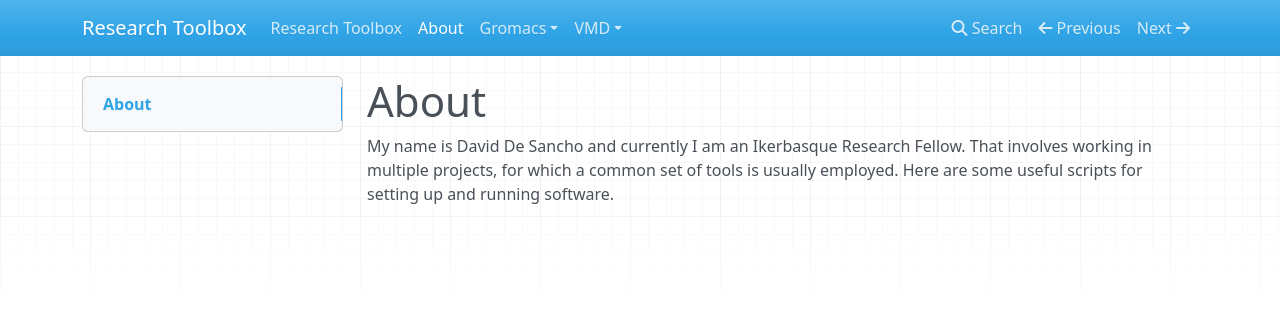
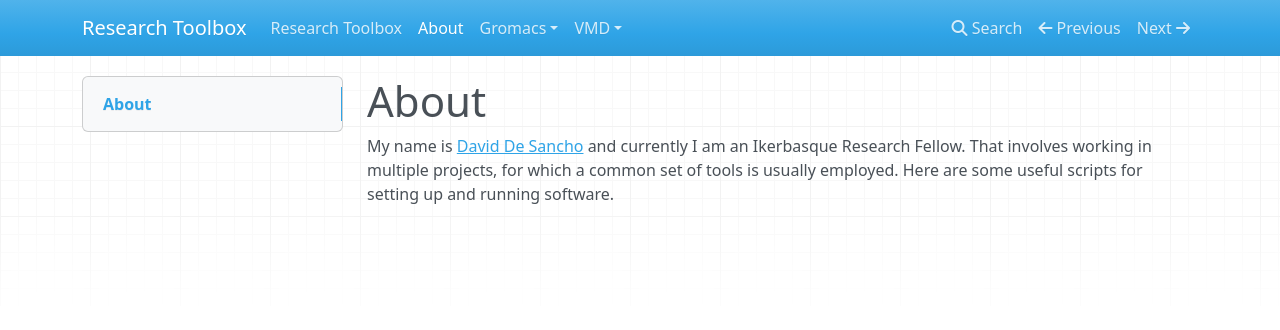
Before and after one commit to BioKT/ResDocs, an MkDocs documentation site: the page built from docs/about.md, in a window 1280 px wide. Shown: the top 330 px of the page. Built offline with MkDocs 1.6.1, drawn with Linux system fonts in a browser that asks for light colours; nearby versions of some CDN libraries; some of the changed lines change nothing that is shown.

Commit message:
link in my profile

```diff
--- a/docs/about.md
+++ b/docs/about.md
@@ -1,5 +1,6 @@
 # About
 
-My name is David De Sancho and currently I am an Ikerbasque Research Fellow.
+My name is [David De Sancho](https://sites.google.com/site/daviddesanchores/home)
+and currently I am an Ikerbasque Research Fellow.
 That involves working in multiple projects, for which a common set of tools is
 usually employed. Here are some useful scripts for setting up and running software.
```
